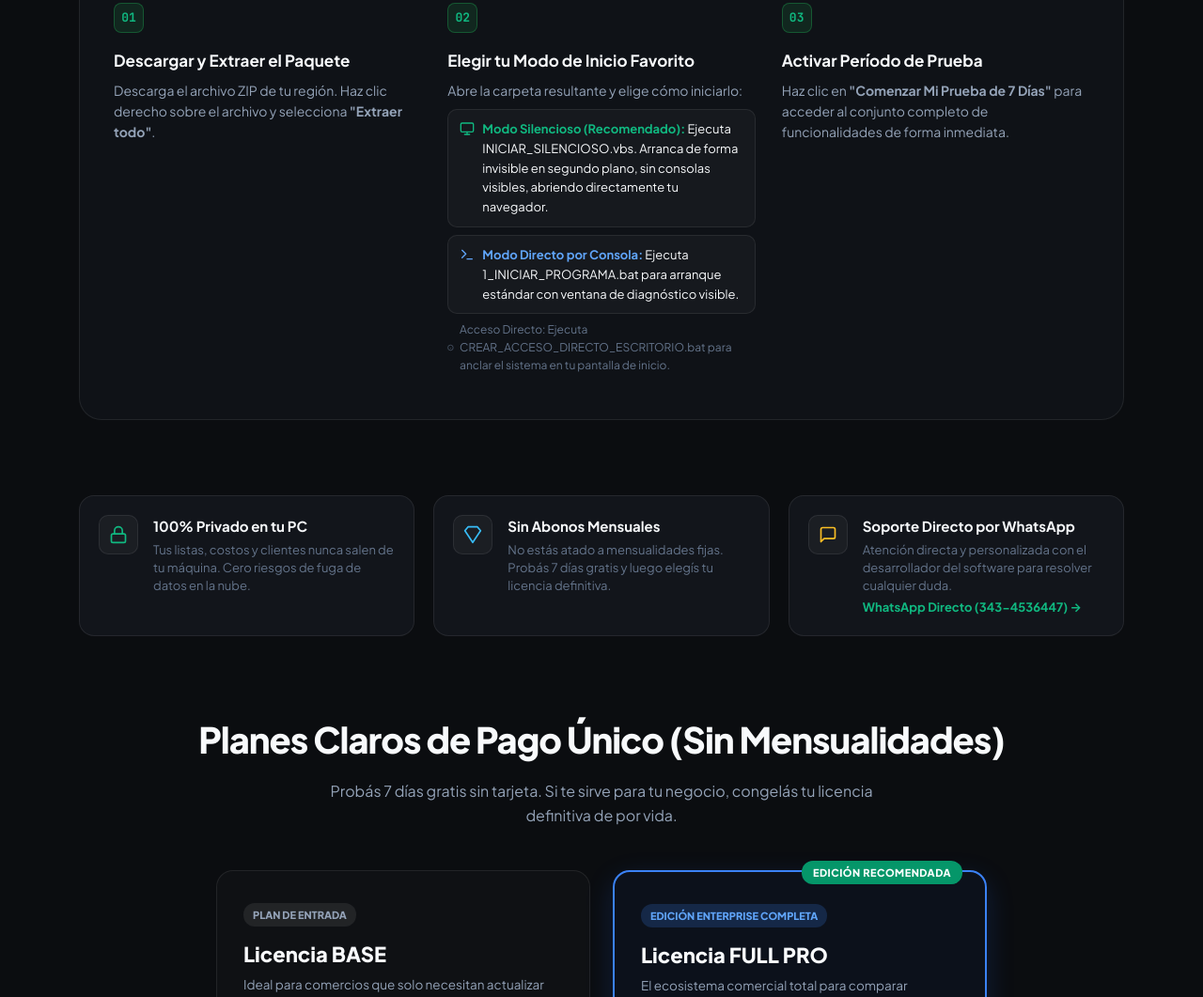
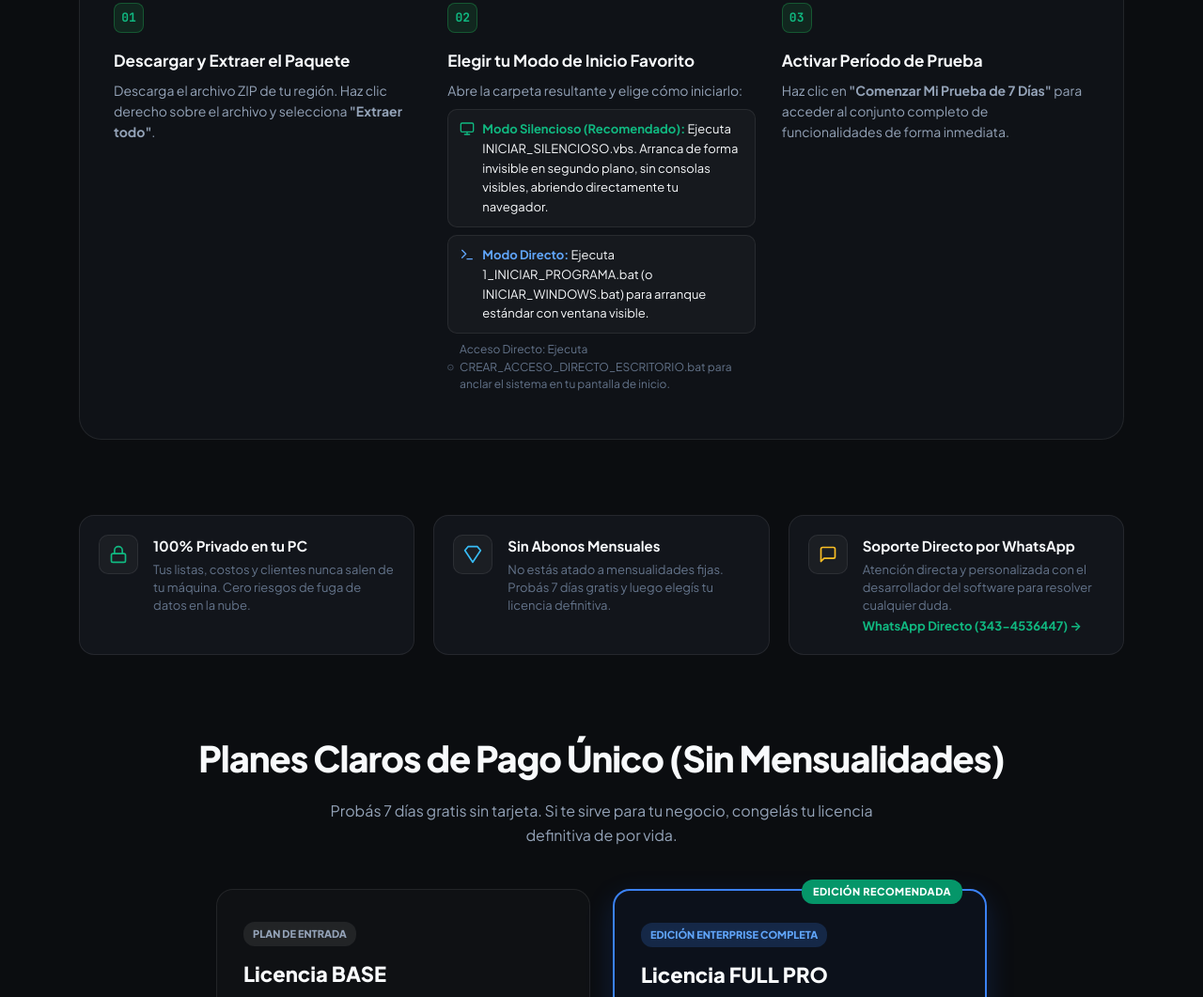
Before and after one commit to jcoloma81/sofia_ai_agency, a plain HTML site: page app/static/actualizador_precios.html in a window 1280 px wide. Shown: the part 3041-4102 px from the top of the page at 94% size. Drawn offline with Linux system fonts and the light colour scheme.

Commit message:
docs(landing): clarificar que el modo directo funciona tanto con 1_INICIAR_PROGRAMA.bat como con INICIAR_WINDOWS.bat

```diff
--- a/app/static/actualizador_precios.html
+++ b/app/static/actualizador_precios.html
@@ -977,7 +977,7 @@
             <div style="background: rgba(255, 255, 255, 0.03); border: 1px solid rgba(255, 255, 255, 0.08); border-radius: 10px; padding: 10px 12px; margin-bottom: 8px; font-size: 13px; display: flex; align-items: flex-start; gap: 8px;">
               <svg width="16" height="16" viewBox="0 0 24 24" fill="none" stroke="#60a5fa" stroke-width="2" stroke-linecap="round" stroke-linejoin="round" style="flex-shrink:0; margin-top:2px;"><polyline points="4 17 10 11 4 5"/><line x1="12" y1="19" x2="20" y2="19"/></svg>
               <div>
-                <strong style="color: #60a5fa;">Modo Directo por Consola:</strong> Ejecuta <code>1_INICIAR_PROGRAMA.bat</code> para arranque estándar con ventana de diagnóstico visible.
+                <strong style="color: #60a5fa;">Modo Directo:</strong> Ejecuta <code>1_INICIAR_PROGRAMA.bat</code> (o <code>INICIAR_WINDOWS.bat</code>) para arranque estándar con ventana visible.
               </div>
             </div>
             <p style="font-size: 12px; color: var(--text-muted); margin: 0; display: flex; align-items: center; gap: 6px;">
@@ -1319,7 +1319,7 @@
           <div style="background: rgba(255, 255, 255, 0.03); border: 1px solid rgba(255, 255, 255, 0.08); border-radius: 10px; padding: 10px 12px; margin-bottom: 8px; font-size: 13px; display: flex; align-items: flex-start; gap: 8px;">
             <svg width="16" height="16" viewBox="0 0 24 24" fill="none" stroke="#60a5fa" stroke-width="2" stroke-linecap="round" stroke-linejoin="round" style="flex-shrink:0; margin-top:2px;"><polyline points="4 17 10 11 4 5"/><line x1="12" y1="19" x2="20" y2="19"/></svg>
             <div>
-              <strong style="color: #60a5fa;">Modo Directo por Consola:</strong> Ejecuta <code>1_INICIAR_PROGRAMA.bat</code> para arranque estándar con ventana de diagnóstico visible.
+              <strong style="color: #60a5fa;">Modo Directo:</strong> Ejecuta <code>1_INICIAR_PROGRAMA.bat</code> (o <code>INICIAR_WINDOWS.bat</code>) para arranque estándar con ventana visible.
             </div>
           </div>
           <p style="font-size: 12px; color: var(--text-muted); margin: 0; display: flex; align-items: center; gap: 6px;">
```
